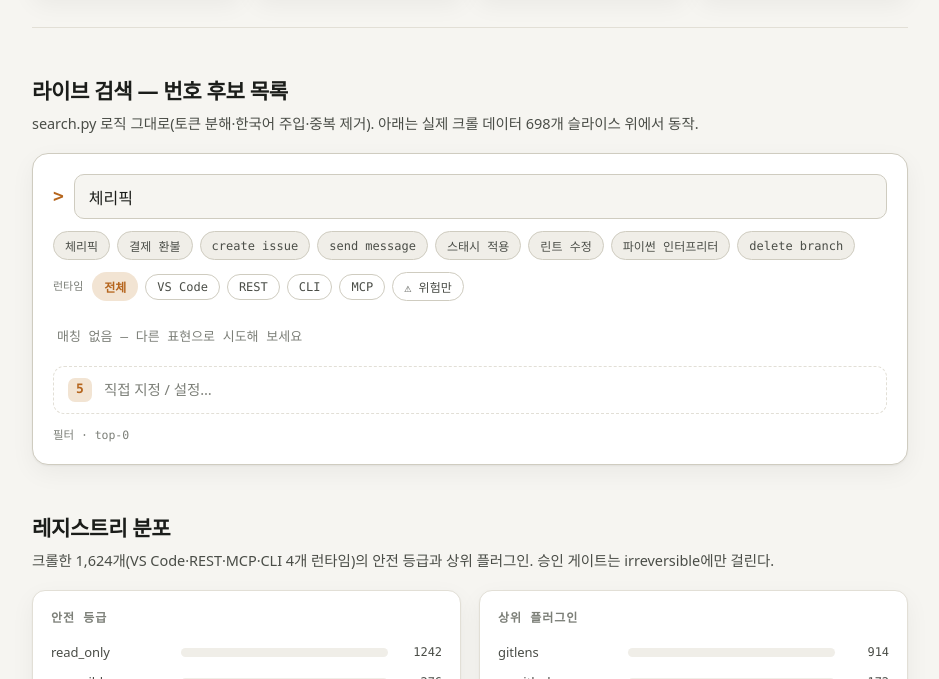
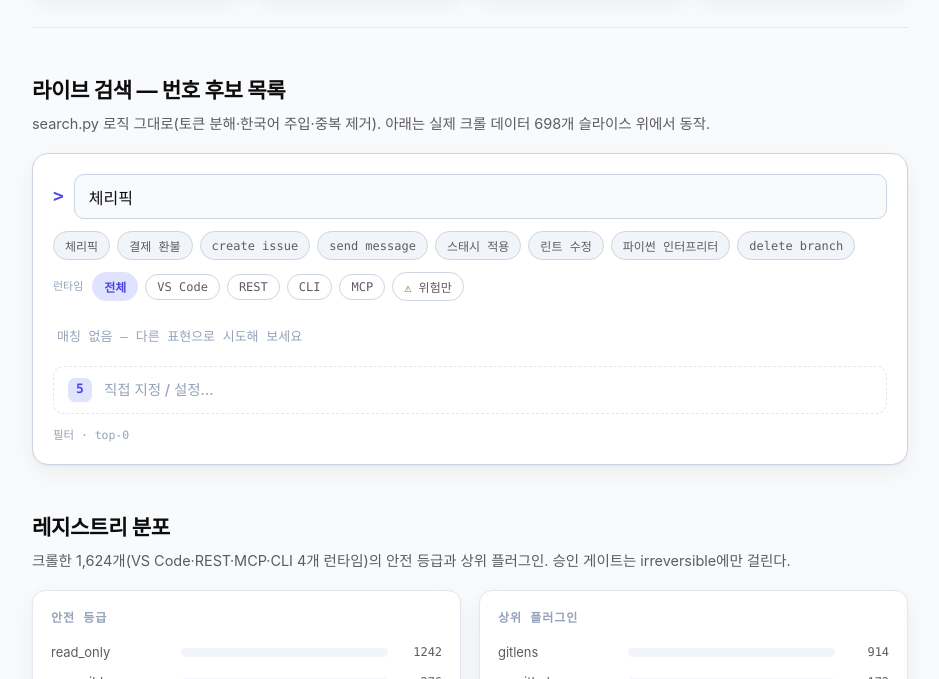
Before and after one commit to yehsb123/PAESTRO, a plain HTML site: page docs/explorer.html in a window 1280 px wide. Shown: the part 421-1100 px from the top of the page, without its empty margins (170-1109 px from the left). Drawn offline with Linux system fonts and the light colour scheme.

Commit message:
design: 대시보드에 사용자 디자인시스템 적용 (인디고 primary·slate·teal·Pretendard)
- docs/design-tokens.css: 제공 토큰 정본 저장
- docs/explorer.html: 컬러/폰트 리스킨(ochre→indigo, 시맨틱 컬러 반영)

```diff
--- /dev/null
+++ b/docs/design-tokens.css
@@ -0,0 +1,26 @@
+/* PAESTRO 디자인 시스템 토큰 (사용자 제공 · 대시보드/프론트 기준)
+   primary=인디고(#4F46E5) · gray=slate · fg-point=teal(#0D9488) · font=Pretendard */
+:root {
+  --primary-50: #EEF0FE; --primary-100: #E0E3FD; --primary-200: #C4C9FB; --primary-300: #A0A7F7;
+  --primary-400: #7C82F0; --primary-500: #4F46E5; --primary-600: #4338CA; --primary-700: #3730A3;
+  --primary-800: #312E81; --primary-900: #2A2765; --primary-950: #1B1947;
+  --gray-50: #F8FAFC; --gray-100: #F1F5F9; --gray-200: #E2E8F0; --gray-300: #CBD5E1; --gray-400: #94A3B8;
+  --gray-500: #64748B; --gray-600: #475569; --gray-700: #334155; --gray-800: #1E293B; --gray-900: #0F172A; --gray-950: #020617;
+  --success-500: #00C24F; --success-600: #00A23F; --success-700: #007A33;
+  --warning-500: #F59E0B; --warning-700: #A65F00;
+  --error-500: #F72424; --error-600: #DC2626; --error-700: #C20E1F;
+  --info-500: #1A73E8; --info-600: #1E40AF;
+  --bg: #FFFFFF; --bg-neutral: #F1F5F9; --bg-neutral-low: #F8FAFC; --canvas: #F8FAFC; --panel: #FFFFFF;
+  --fg: #0C0C0D; --fg-strong: #212124; --fg-lower: #5C5C62; --fg-disabled: #A8A9B0; --fg-contrast: #FFFFFF; --fg-point: #0D9488;
+  --border: #E2E8F0; --border-low: #F2F2F3; --border-strong: #475569;
+  --bg-success: #00C24F; --bg-success-low: #E5FFF0; --bg-warning: #F59E0B; --bg-warning-low: #FFF9E5;
+  --bg-critical: #F72424; --bg-critical-low: #FFEFEF; --bg-info: #1A73E8; --bg-info-low: #E5F0FF;
+  --tag-bg-teal: #DCFAF5; --tag-fg-teal: #0D9488; --tag-bg-indigo: #EEF0FE; --tag-fg-indigo: #4F46E5;
+  --tag-bg-neutral: #F1F1F1; --tag-fg-neutral: #4B4C52;
+  --graph-chart-1: #4178FF; --graph-chart-2: #00CCC2; --graph-chart-3: #7BAAF7; --graph-chart-4: #8FCE96;
+  --graph-chart-5: #F2968F; --graph-chart-6: #A78BFA; --graph-chart-7: #FDBA74; --graph-chart-8: #F472B6;
+  --shadow-1: 0 0 8px rgba(0,0,0,.15); --shadow-3: 0 6px 16px rgba(0,0,0,.05); --shadow-4: 0 6px 24px rgba(0,0,0,.10);
+  --radius-sm: 5px; --radius-md: 6px; --radius-lg: 10px; --card-radius: 10px; --btn-radius: 6px;
+  --space-2: 8px; --space-3: 12px; --space-4: 16px; --space-6: 24px; --space-8: 32px;
+  --font-family: "Pretendard",-apple-system,system-ui,"Noto Sans KR","Malgun Gothic",sans-serif;
+}
--- a/docs/explorer.html
+++ b/docs/explorer.html
@@ -2,20 +2,20 @@
 <meta name="viewport" content="width=device-width, initial-scale=1">
 <style>
   :root{
-    --paper:#f6f5f1; --card:#fff; --card2:#f0eee8; --ink:#1b1d1a; --soft:#4a4d47; --faint:#7c7f78;
-    --line:#e2dfd6; --line2:#cfccc0; --ochre:#b5651d; --ochreSoft:#f2e4d3; --teal:#2c7a71; --tealSoft:#dcecea;
-    --danger:#a5432f; --dangerSoft:#f3e0da; --codebg:#1c1e1b; --codeink:#e8e6de;
+    --paper:#F8FAFC; --card:#FFFFFF; --card2:#F1F5F9; --ink:#0C0C0D; --soft:#5C5C62; --faint:#94A3B8;
+    --line:#E2E8F0; --line2:#CBD5E1; --ochre:#4F46E5; --ochreSoft:#E0E3FD; --teal:#0D9488; --tealSoft:#DCFAF5;
+    --danger:#DC2626; --dangerSoft:#FFEFEF; --codebg:#0F172A; --codeink:#e8e6de;
     --mono:ui-monospace,"SF Mono","Cascadia Code","JetBrains Mono",Menlo,Consolas,monospace;
-    --sans:system-ui,-apple-system,"Segoe UI",Roboto,"Noto Sans KR","Malgun Gothic",sans-serif;
+    --sans:"Pretendard",-apple-system,system-ui,"Noto Sans KR","Malgun Gothic",sans-serif;
     --sh:0 1px 2px rgba(27,29,26,.05),0 8px 24px rgba(27,29,26,.05);
   }
   @media (prefers-color-scheme:dark){:root{
-    --paper:#131512;--card:#1b1e1a;--card2:#21241f;--ink:#eceae2;--soft:#b4b6ad;--faint:#83867d;
-    --line:#2c2f29;--line2:#3a3d36;--ochre:#d9954a;--ochreSoft:#33281a;--teal:#58afa4;--tealSoft:#17332f;
-    --danger:#d0715c;--dangerSoft:#331d18;--codebg:#0e100d;--codeink:#e8e6de;--sh:0 1px 2px rgba(0,0,0,.4),0 10px 30px rgba(0,0,0,.35);
+    --paper:#0F172A;--card:#1E293B;--card2:#334155;--ink:#F1F5F9;--soft:#CBD5E1;--faint:#94A3B8;
+    --line:#334155;--line2:#475569;--ochre:#A0A7F7;--ochreSoft:#312E81;--teal:#2DD4BF;--tealSoft:#134E4A;
+    --danger:#FA4D4D;--dangerSoft:#450A0A;--codebg:#020617;--codeink:#e8e6de;--sh:0 1px 2px rgba(0,0,0,.4),0 10px 30px rgba(0,0,0,.35);
   }}
-  :root[data-theme="light"]{--paper:#f6f5f1;--card:#fff;--card2:#f0eee8;--ink:#1b1d1a;--soft:#4a4d47;--faint:#7c7f78;--line:#e2dfd6;--line2:#cfccc0;--ochre:#b5651d;--ochreSoft:#f2e4d3;--teal:#2c7a71;--tealSoft:#dcecea;--danger:#a5432f;--dangerSoft:#f3e0da;--codebg:#1c1e1b;--codeink:#e8e6de;--sh:0 1px 2px rgba(27,29,26,.05),0 8px 24px rgba(27,29,26,.05);}
-  :root[data-theme="dark"]{--paper:#131512;--card:#1b1e1a;--card2:#21241f;--ink:#eceae2;--soft:#b4b6ad;--faint:#83867d;--line:#2c2f29;--line2:#3a3d36;--ochre:#d9954a;--ochreSoft:#33281a;--teal:#58afa4;--tealSoft:#17332f;--danger:#d0715c;--dangerSoft:#331d18;--codebg:#0e100d;--codeink:#e8e6de;--sh:0 1px 2px rgba(0,0,0,.4),0 10px 30px rgba(0,0,0,.35);}
+  :root[data-theme="light"]{--paper:#F8FAFC;--card:#FFFFFF;--card2:#F1F5F9;--ink:#0C0C0D;--soft:#5C5C62;--faint:#94A3B8;--line:#E2E8F0;--line2:#CBD5E1;--ochre:#4F46E5;--ochreSoft:#E0E3FD;--teal:#0D9488;--tealSoft:#DCFAF5;--danger:#DC2626;--dangerSoft:#FFEFEF;--codebg:#0F172A;--codeink:#e8e6de;--sh:0 1px 2px rgba(27,29,26,.05),0 8px 24px rgba(27,29,26,.05);}
+  :root[data-theme="dark"]{--paper:#0F172A;--card:#1E293B;--card2:#334155;--ink:#F1F5F9;--soft:#CBD5E1;--faint:#94A3B8;--line:#334155;--line2:#475569;--ochre:#A0A7F7;--ochreSoft:#312E81;--teal:#2DD4BF;--tealSoft:#134E4A;--danger:#FA4D4D;--dangerSoft:#450A0A;--codebg:#020617;--codeink:#e8e6de;--sh:0 1px 2px rgba(0,0,0,.4),0 10px 30px rgba(0,0,0,.35);}
 
   *{box-sizing:border-box}
   body{margin:0;background:var(--paper);color:var(--ink);font-family:var(--sans);line-height:1.6;font-size:16px;letter-spacing:-.003em}
```
